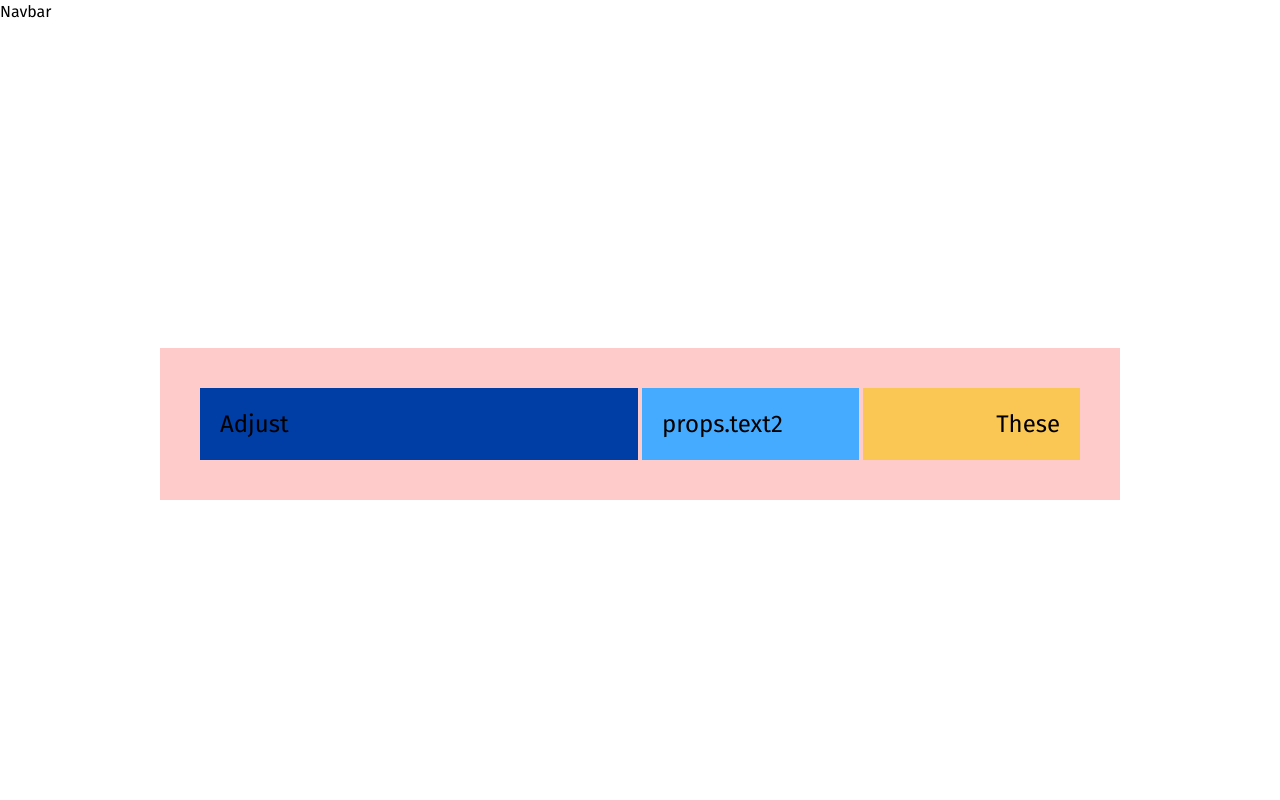
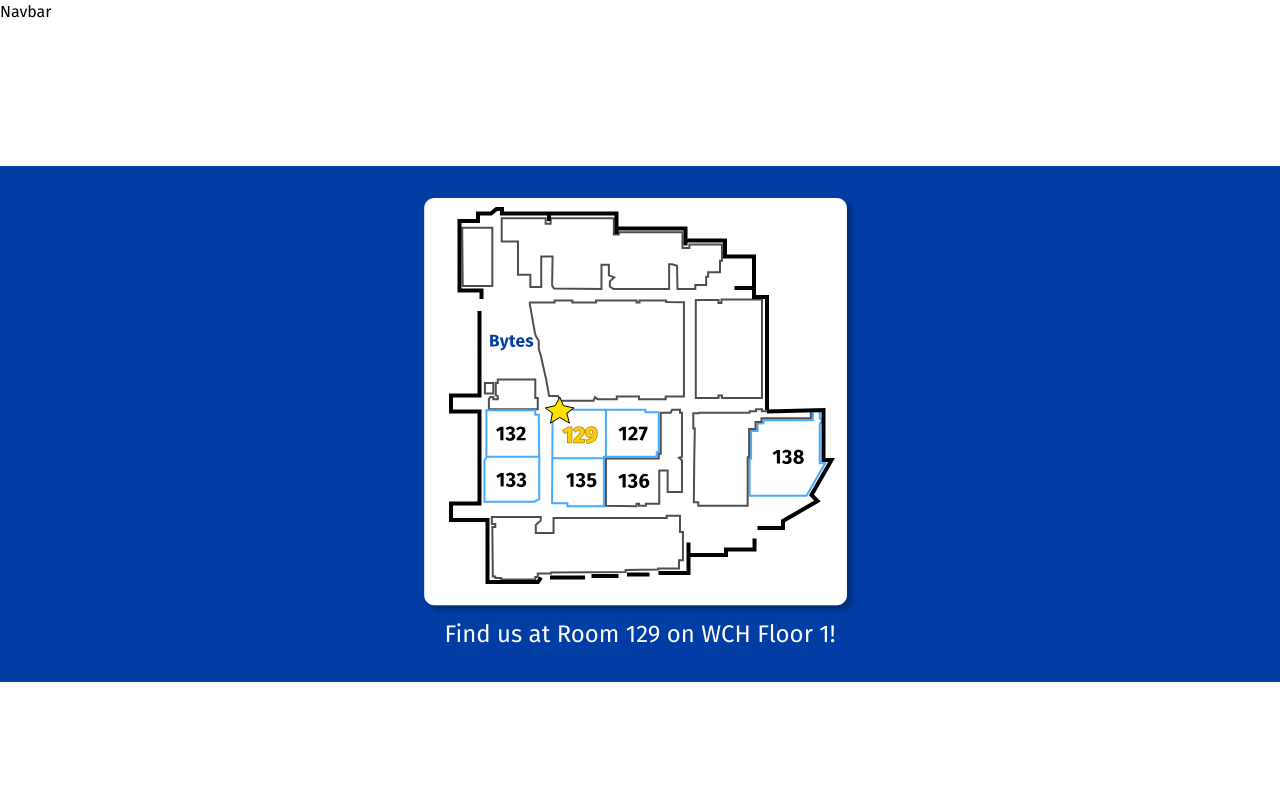
Before and after one commit to acm-ucr/cse-ula, a Next.js app: page / in a window 1280 px wide. Shown: the top 800 px of the page. Built offline with nearby package versions, Linux system fonts and the light colour scheme.

Commit message:
Implement Home Page Map and Description

```diff
--- a/src/app/page.tsx
+++ b/src/app/page.tsx
@@ -1,11 +1,13 @@
-import Example from "@/components/Example";
+// import Example from "@/components/Example";
+import Location from "@/components/home/Location";
 
 const Home = () => {
   return (
     <div className="flex h-screen w-screen items-center justify-center text-center text-2xl">
-      <Example text1="Adjust" text2="These" text3="Props" />
+      <Location mapText="Find us at Room 129 on WCH Floor 1!" />
     </div>
   );
 };
 
 export default Home;
+//<Example text1="Adjust" text2="These" text3="Props" />
--- a/src/components/home/InfoBanner.tsx
+++ b/src/components/home/InfoBanner.tsx
@@ -4,7 +4,7 @@ const InfoBanner = () => {
   return (
     <div className="">
       InfoBanner
-      <Location />
+      <Location mapText="Find us at Room 129 on WCH Floor 1!" />
     </div>
   );
 };
--- a/src/components/home/Location.tsx
+++ b/src/components/home/Location.tsx
@@ -1,4 +1,16 @@
-const Location = () => {
-  return <div className="">Location</div>;
+import Image from "next/image";
+import ulaMap from "@/public/home/ulaMap.svg";
+
+const Location = (props: { mapText: string }) => {
+  return (
+    <div className="flex w-full flex-col items-center justify-center gap-1 bg-ula-blue-primary p-8">
+      <>
+        <Image src={ulaMap} alt={"ulaMap"} />
+      </>
+      <div className="flex items-center justify-center bg-transparent text-center text-white p-f">
+        {props.mapText}
+      </div>
+    </div>
+  );
 };
 export default Location;
```
